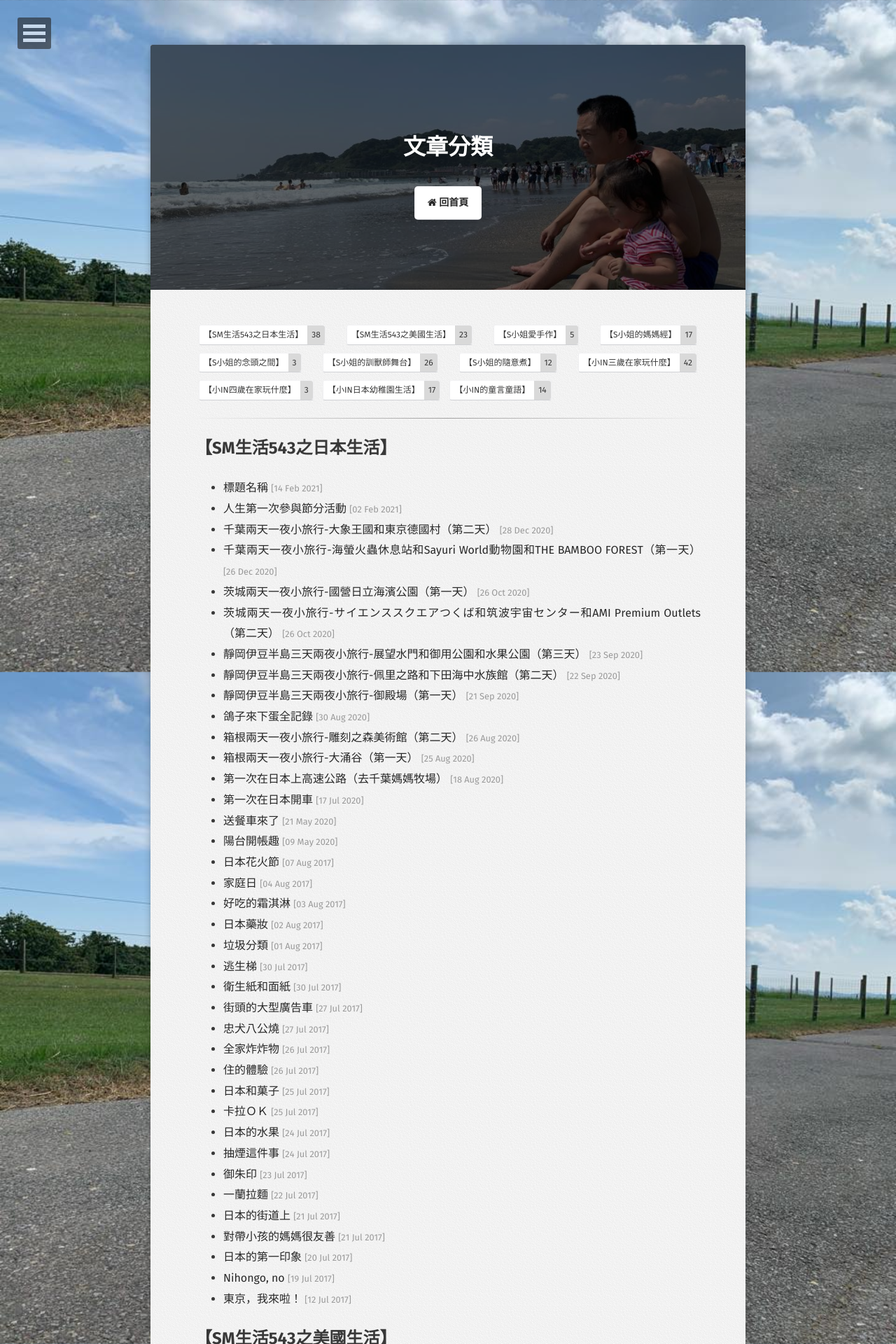
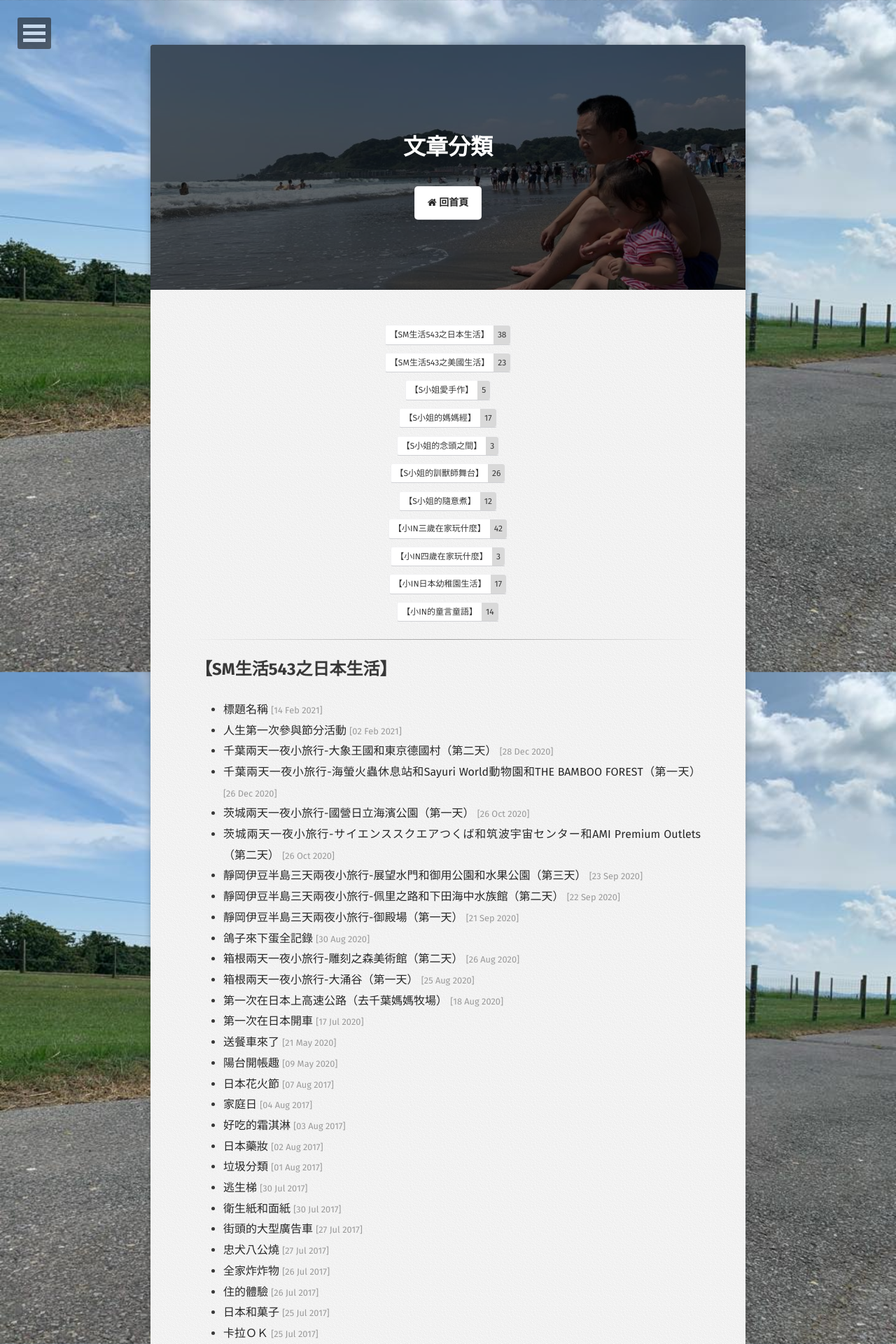
Before and after one commit to suepeng/suepeng.github.io, a Jekyll site: the page built from tags/index.html, in a window 1280 px wide. Shown: the top 1920 px of the page at 70% size. Built offline with Jekyll 4.4.1, drawn with Linux system fonts in a browser that asks for light colours; some web fonts are replaced.

Commit message:
ui adjust

```diff
--- a/_includes/post-list.html
+++ b/_includes/post-list.html
@@ -1,7 +1,7 @@
 <div class="post-list">
     {% for post in site.posts %}
     <ul>
-        <li class="wow fadeInLeft" data-wow-duration="1.5s">
+        <li class="wow fadeInUp" data-wow-duration="1.5s">
             <a class="zoombtn" href="{{ site.url }}{{ post.url }}">
                 <h4 class="post_title">
                     <b>{{ post.title }}</b>
--- a/_layouts/home.html
+++ b/_layouts/home.html
@@ -23,7 +23,7 @@ layout: compress
                     	<p style="font-size:1.5rem;font-weight:bold">{{ site.title }}</p>
 		            </a>
                 </h3>
-                <p>{{ site.bio }}</p>
+                <p style="margin: 15px;">{{ site.bio }}</p>
                 <p style="text-align: center;">
                     <a class="social-btn" href="{{ site.url }}/posts">
                     <i class="fa fa-fw fa-list"></i>最新文章
@@ -31,6 +31,7 @@ layout: compress
                     <a class="social-btn" href="{{ site.url }}/tags">
                     <i class="fa fa-fw fa-tags"></i>文章分類
                     </a>
+                    <br>
                     <a class="social-btn" href="http://facebook.com/{{ site.facebook }}" target="_blank" rel="noopener noreferrer"><i class="fa fa-fw fa-facebook-square"></i>臉書</a>
                     <a class="social-btn" href="mailto:{{ site.email }}" target="_blank" rel="noopener noreferrer"><i class="fa fa-fw fa-envelope-square"></i>信箱</a>
                 </p>
--- a/tags/index.html
+++ b/tags/index.html
@@ -9,12 +9,12 @@ comments: false
 {% capture site_tags %}{% for tag in site.tags %}{{ tag | first }}{% unless forloop.last %},{% endunless %}{% endfor %}{% endcapture %}
 {% assign tags_list = site_tags | split:',' | sort %}
 
-<ul class="entry-meta inline-list">
+<div class="entry-meta inline-list" style="text-align: center;">
   {% for item in (0..site.tags.size) %}{% unless forloop.last %}
     {% capture this_word %}{{ tags_list[item] | strip_newlines }}{% endcapture %}
-  	<li><a href="#{{ this_word }}" class="tag"><span class="term">{{ this_word }}</span> <span class="count">{{ site.tags[this_word].size }}</span></a></li>
+  	<a href="#{{ this_word }}" class="tag"><span class="term">{{ this_word }}</span> <span class="count">{{ site.tags[this_word].size }}</span></a><br>
   {% endunless %}{% endfor %}
-</ul>
+</div>
 <hr>
 
 {% for item in (0..site.tags.size) %}{% unless forloop.last %}
```
